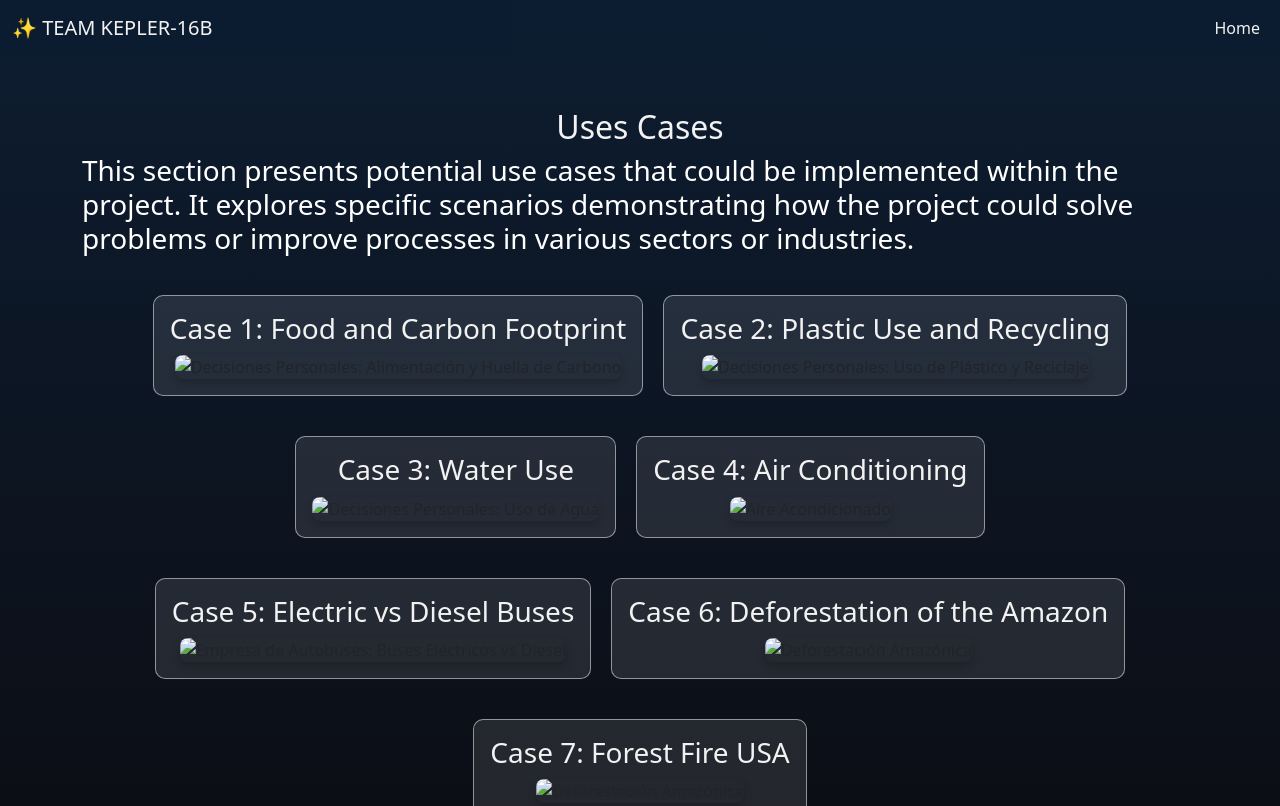
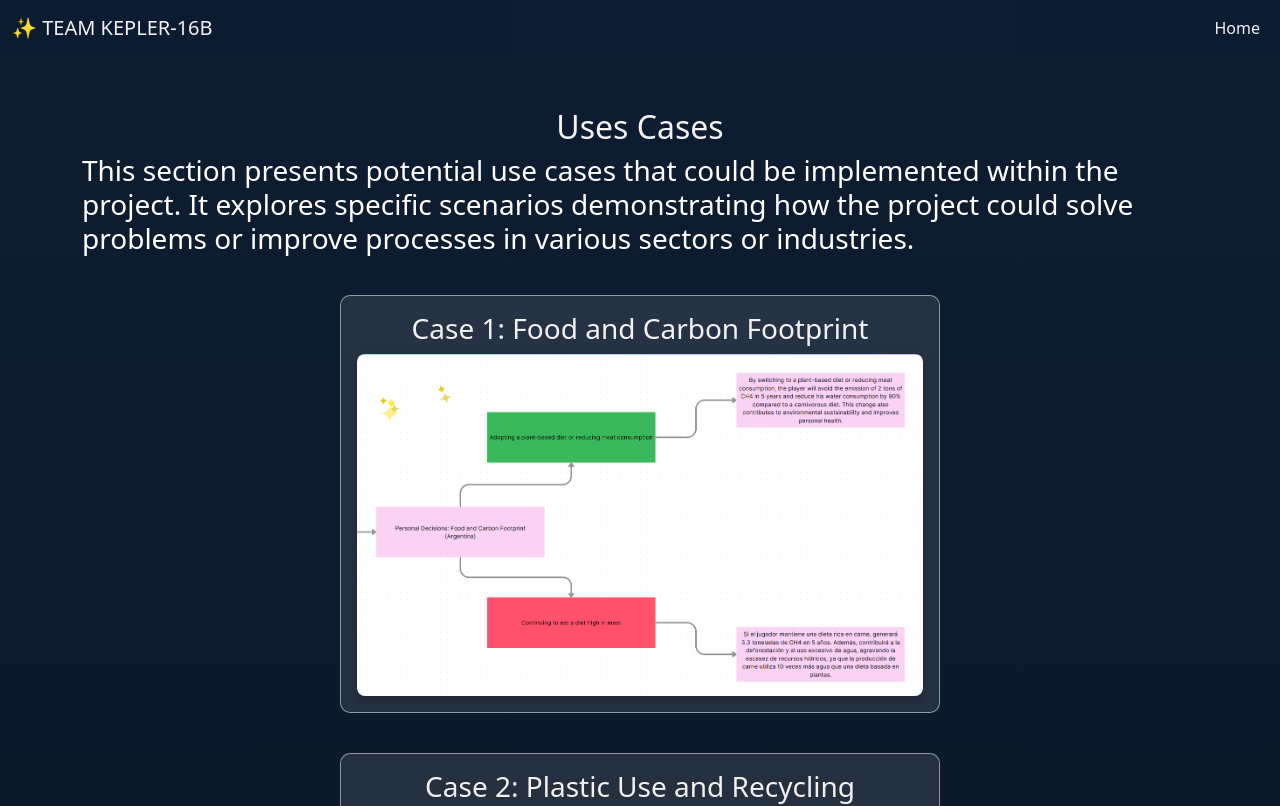
Before and after one commit to unpluggedREVAN/Hub2SeekEarth.github.io, a plain HTML site: page casos.html in a window 1280 px wide. Shown: the top 806 px of the page. Drawn offline with nearby package versions, Linux system fonts and the light colour scheme.

Commit message:
fix: images

```diff
--- a/casos.html
+++ b/casos.html
@@ -74,7 +74,7 @@
       <div class="diagram-item card">
         <div class="card-body">
           <h3 class="case-title">Case 1: Food and Carbon Footprint</h3>
-          <img src=".imagenes/001.png" alt="Decisiones Personales: Alimentación y Huella de Carbono">
+          <img src="./imagenes/001.png" alt="Decisiones Personales: Alimentación y Huella de Carbono">
         </div>
       </div>
 
@@ -82,7 +82,7 @@
       <div class="diagram-item card">
         <div class="card-body">
           <h3 class="case-title">Case 2: Plastic Use and Recycling</h3>
-          <img src=".imagenes/002.png" alt="Decisiones Personales: Uso de Plástico y Reciclaje">
+          <img src="./imagenes/002.png" alt="Decisiones Personales: Uso de Plástico y Reciclaje">
         </div>
       </div>
 
@@ -90,7 +90,7 @@
       <div class="diagram-item card">
         <div class="card-body">
           <h3 class="case-title">Case 3: Water Use</h3>
-          <img src=".imagenes/003.png" alt="Decisiones Personales: Uso de Agua">
+          <img src="./imagenes/003.png" alt="Decisiones Personales: Uso de Agua">
         </div>
       </div>
 
@@ -98,7 +98,7 @@
       <div class="diagram-item card">
         <div class="card-body">
           <h3 class="case-title">Case 4: Air Conditioning</h3>
-          <img src=".imagenes/004.png" alt="Aire Acondicionado">
+          <img src="./imagenes/004.png" alt="Aire Acondicionado">
         </div>
       </div>
 
@@ -106,7 +106,7 @@
       <div class="diagram-item card">
         <div class="card-body">
           <h3 class="case-title">Case 5: Electric vs Diesel Buses</h3>
-          <img src=".imagenes/005.png" alt="Empresa de Autobuses: Buses Eléctricos vs Diesel">
+          <img src="./imagenes/005.png" alt="Empresa de Autobuses: Buses Eléctricos vs Diesel">
         </div>
       </div>
 
@@ -114,7 +114,7 @@
       <div class="diagram-item card">
         <div class="card-body">
           <h3 class="case-title">Case 6: Deforestation of the Amazon</h3>
-          <img src=".imagenes/006.png" alt="Deforestación Amazónica">
+          <img src="./imagenes/006.png" alt="Deforestación Amazónica">
         </div>
       </div>
 
@@ -122,7 +122,7 @@
       <div class="diagram-item card">
         <div class="card-body">
           <h3 class="case-title">Case 7: Forest Fire USA</h3>
-          <img src=".imagenes/007.png" alt="Deforestación Amazónica">
+          <img src="./imagenes/007.png" alt="Deforestación Amazónica">
         </div>
       </div>
 
```
Also changed, not shown: index.html (+3 -26 lines).
